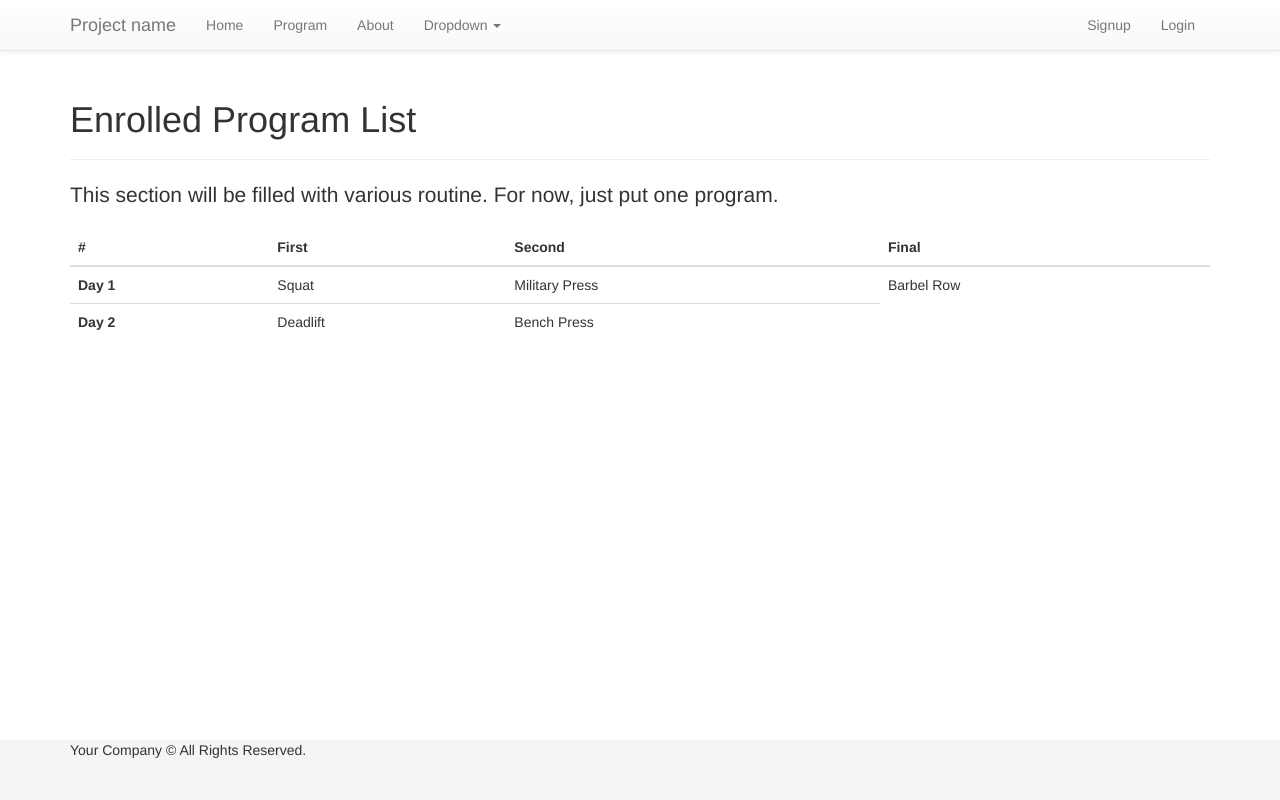
After one commit to escacan/GymTracker, a Flask app: page /program in a window 1280 px wide. The commit adds this page. Run offline with Flask 2, Linux system fonts and the light colour scheme; some libraries are stand-ins or nearby versions.

Commit message:
Display Program

```diff
--- a/app.py
+++ b/app.py
@@ -7,7 +7,18 @@ from flask import Flask, render_template, request
 import logging
 from logging import Formatter, FileHandler
 from forms import *
+import json
 import os
+
+
+#----------------------------------------------------------------------------#
+# Test Data
+#----------------------------------------------------------------------------#
+
+wod = '{"name": "Daily Program", \
+        "day1": ["Squat", "Military Press", "Barbel Row"], \
+        "day2": ["Deadlift", "Bench Press"]            \
+    }'
 
 #----------------------------------------------------------------------------#
 # App Config.
@@ -44,6 +55,13 @@ def login_required(test):
 @app.route('/')
 def home():
     return render_template('pages/placeholder.home.html')
+
+
+@app.route('/program')
+def program():
+    dict = json.loads(wod)
+    print(dict)
+    return render_template('pages/placeholder.program.html', day1_wod = dict["day1"], day2_wod = dict["day2"])
 
 
 @app.route('/about')
--- a/templates/layouts/main.html
+++ b/templates/layouts/main.html
@@ -53,6 +53,7 @@
         <div class="collapse navbar-collapse">
           <ul class="nav navbar-nav">
             <li {% if request.endpoint == 'home' %} class="active" {% endif %}><a href="{{ url_for('home') }}">Home</a></li>
+            <li {% if request.endpoint == 'about' %} class="active" {% endif %}><a href="{{ url_for('program') }}">Program</a></li>
             <li {% if request.endpoint == 'about' %} class="active" {% endif %}><a href="{{ url_for('about') }}">About</a></li>
             <li class="dropdown">
               <a class="dropdown-toggle" data-toggle="dropdown">Dropdown <b class="caret"></b></a>
--- /dev/null
+++ b/templates/pages/placeholder.program.html
@@ -0,0 +1,40 @@
+{% extends 'layouts/main.html' %}
+{% block title %}Home{% endblock %}
+{% block content %}
+
+<div class="page-header">
+  <h1>Enrolled Program List</h1>
+</div>
+<p class="lead">
+  This section will be filled with various routine.
+  For now, just put one program.
+</p>
+
+<div>
+	<table class="table">
+	  <thead>
+	    <tr>
+	      <th scope="col">#</th>
+	      <th scope="col">First</th>
+	      <th scope="col">Second</th>
+	      <th scope="col">Final</th>
+	    </tr>
+	  </thead>
+	  <tbody>
+  	    <tr>
+		  <th scope="row">Day 1</th>
+		  {% for i in day1_wod %}
+		    <td>{{i}}</td>
+		  {% endfor %}
+		</tr>
+  	    <tr>
+		  <th scope="row">Day 2</th>
+		  {% for i in day2_wod %}
+		    <td>{{i}}</td>
+		  {% endfor %}
+		</tr>
+	  </tbody>
+	</table>
+</div>
+
+{% endblock %}
```
Also changed, not shown: 2 other files.
